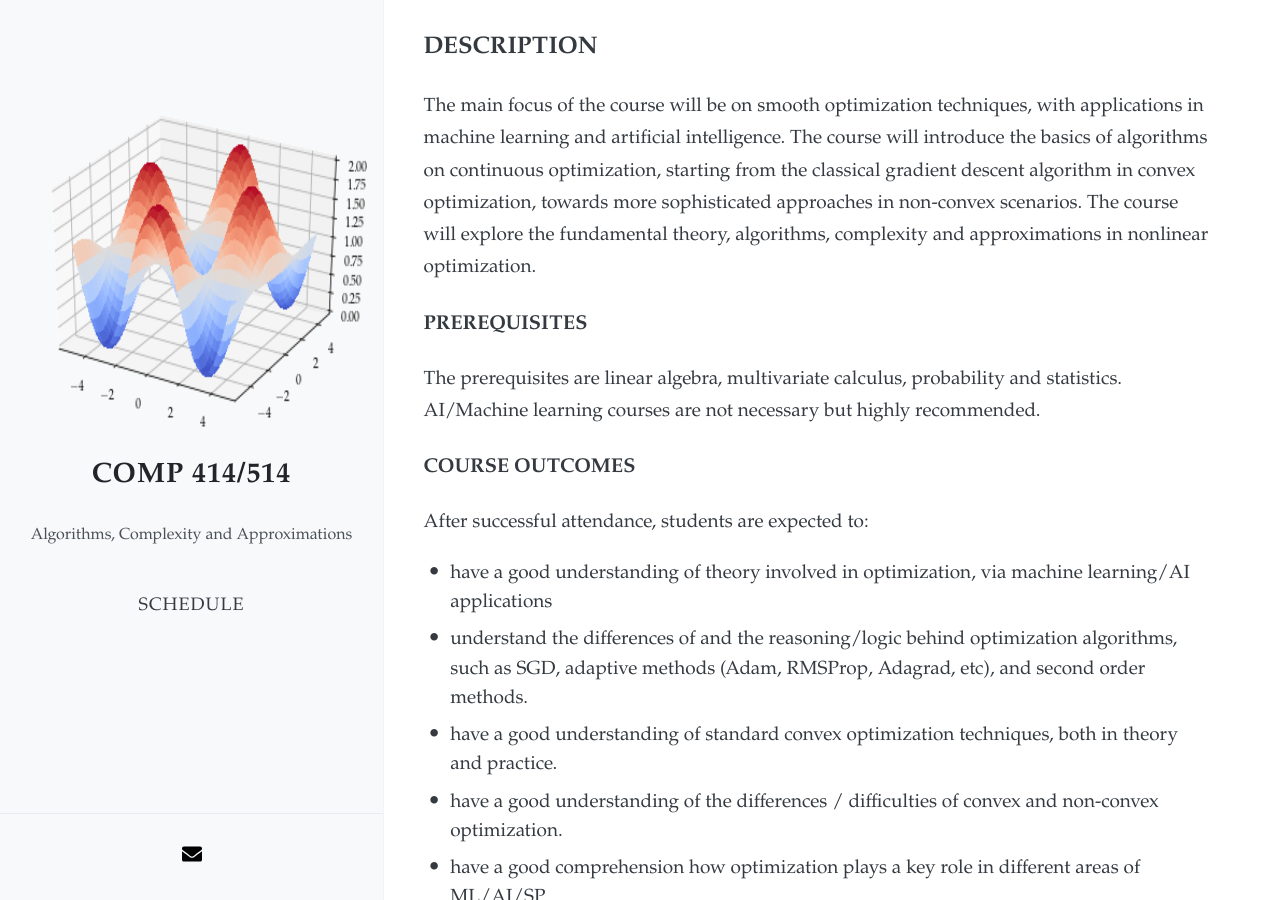
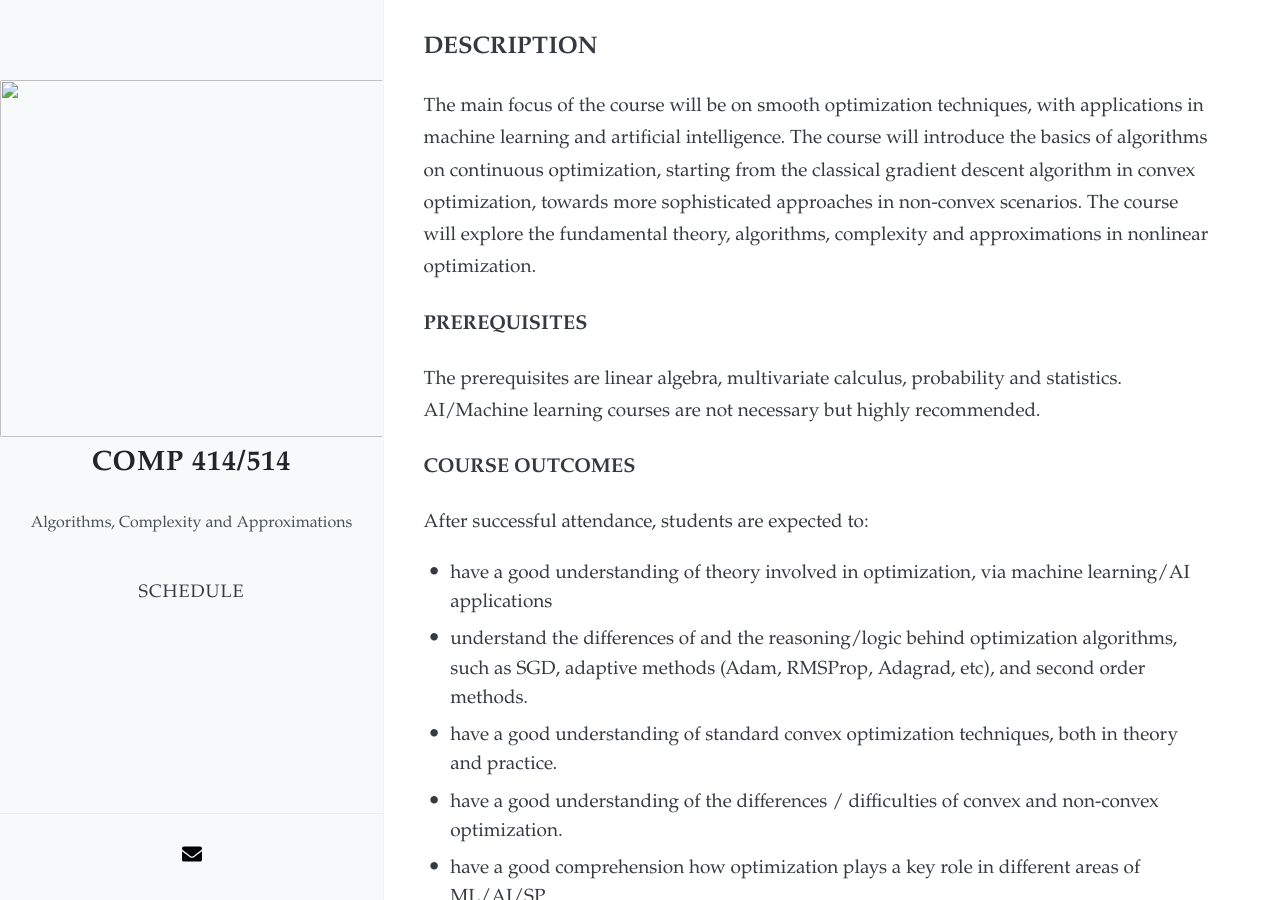
Before and after one commit to akyrillidis/comp414-514, a Jekyll site: the page built from index.md, in a window 1280 px wide and 900 px high. Built offline with Jekyll 4.4.1, drawn with Linux system fonts in a browser that asks for light colours; nearby versions of some CDN libraries; our own code applies the rules of GitHub Pages for plain Markdown files.

Commit message:
Update _config.yml

```diff
--- a/_config.yml
+++ b/_config.yml
@@ -1,8 +1,8 @@
 
 name: COMP 414/514
 description: Algorithms, Complexity and Approximations
-avatar: images/noncvx.png
-favicon: images/noncvx.png
+avatar: comp414-514/images/noncvx.png
+favicon: comp414-514/images/noncvx.png
 
 navigation:
   - name: SCHEDULE
```
